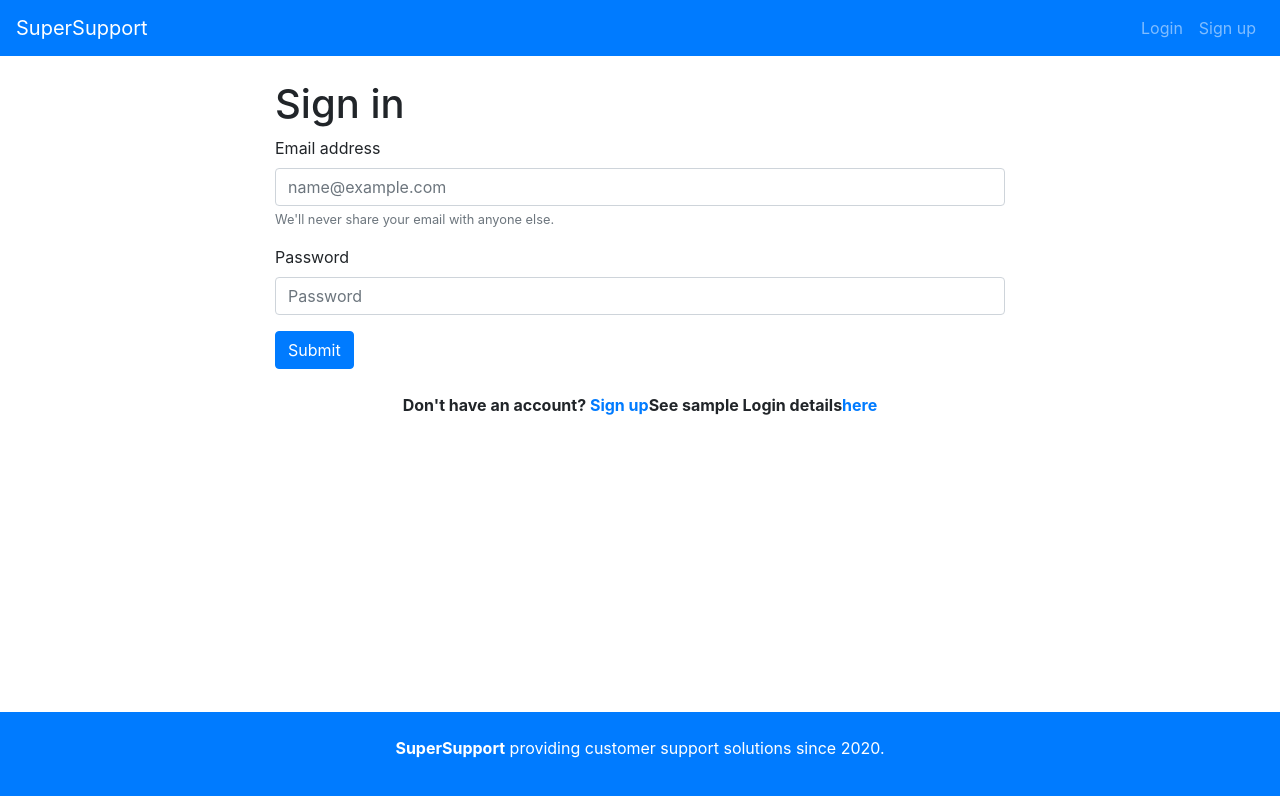
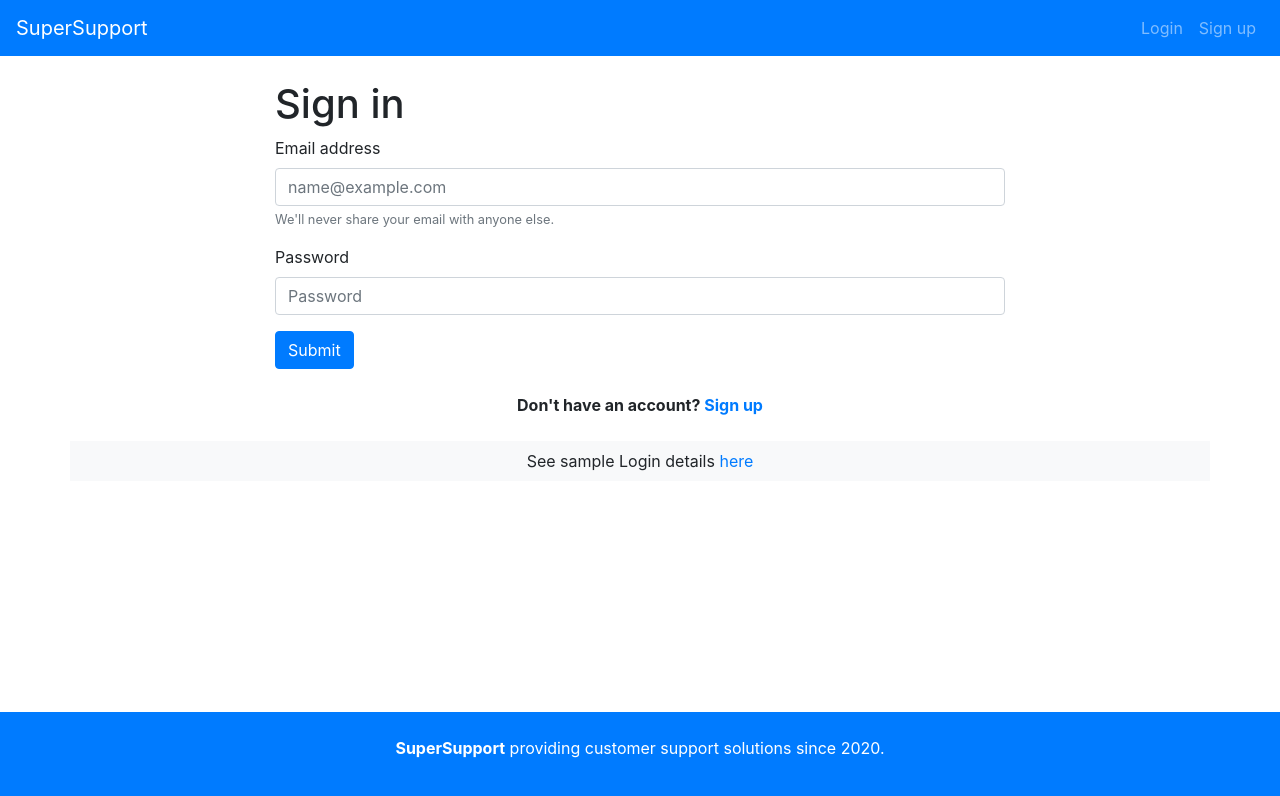
Before and after one commit to onedebos/supersupport-fe, a React (Create React App) app: page / in a window 1280 px wide. Shown: the top 796 px of the page. Built offline with nearby package versions, Linux system fonts and the light colour scheme.

Commit message:
add sample login details

```diff
--- a/src/container/Login.js
+++ b/src/container/Login.js
@@ -48,13 +48,15 @@ const Login = () => {
         <div className="justify-content-center row pt-4 font-weight-bold">
           Don't have an account?
           <Link to="/signup">&nbsp;Sign up</Link>
+        </div>
+        <div className="justify-content-center row p-2 mt-4 bg-light ">
           See sample Login details{" "}
           <a
             href="https://github.com/onedebos/supersupport-fe#sample-logins"
             target="_blank"
             rel="noopener noreferrer"
           >
-            here{" "}
+            &nbsp;here{" "}
           </a>
         </div>
       </div>
```
